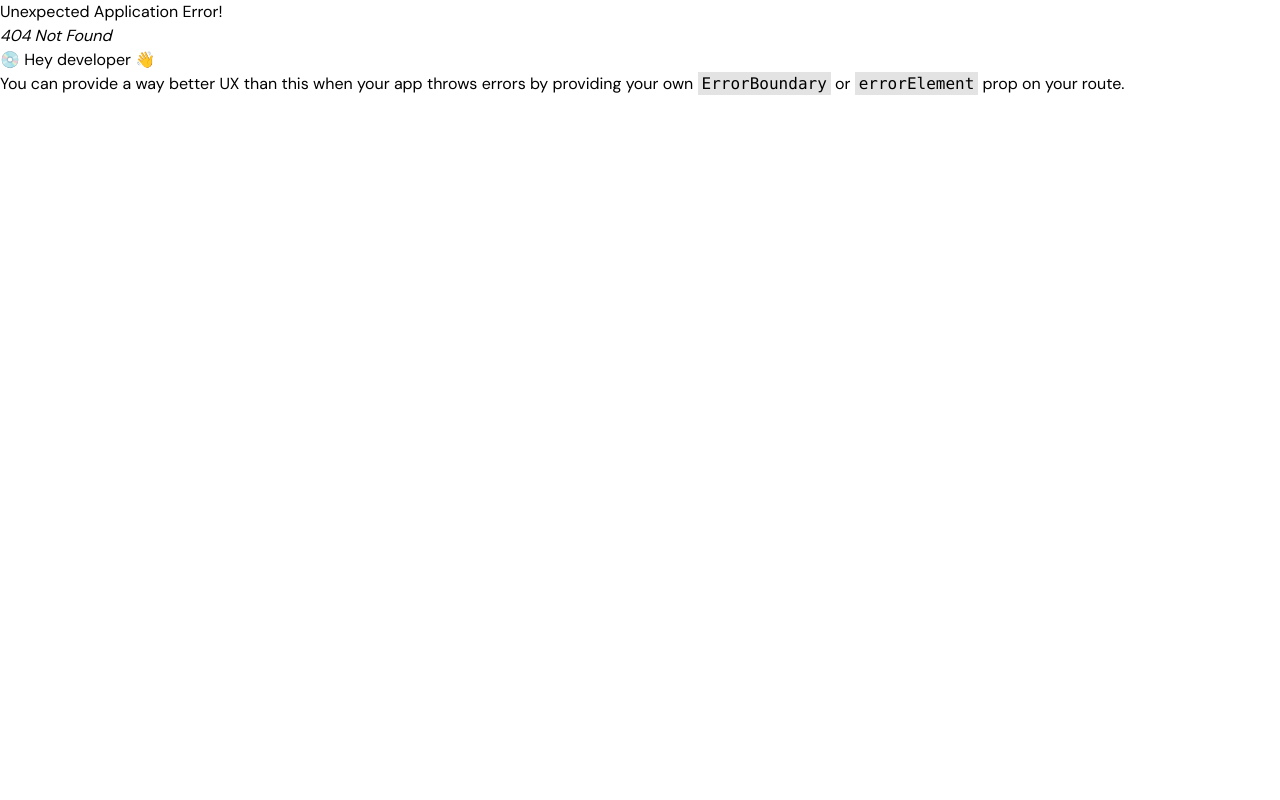
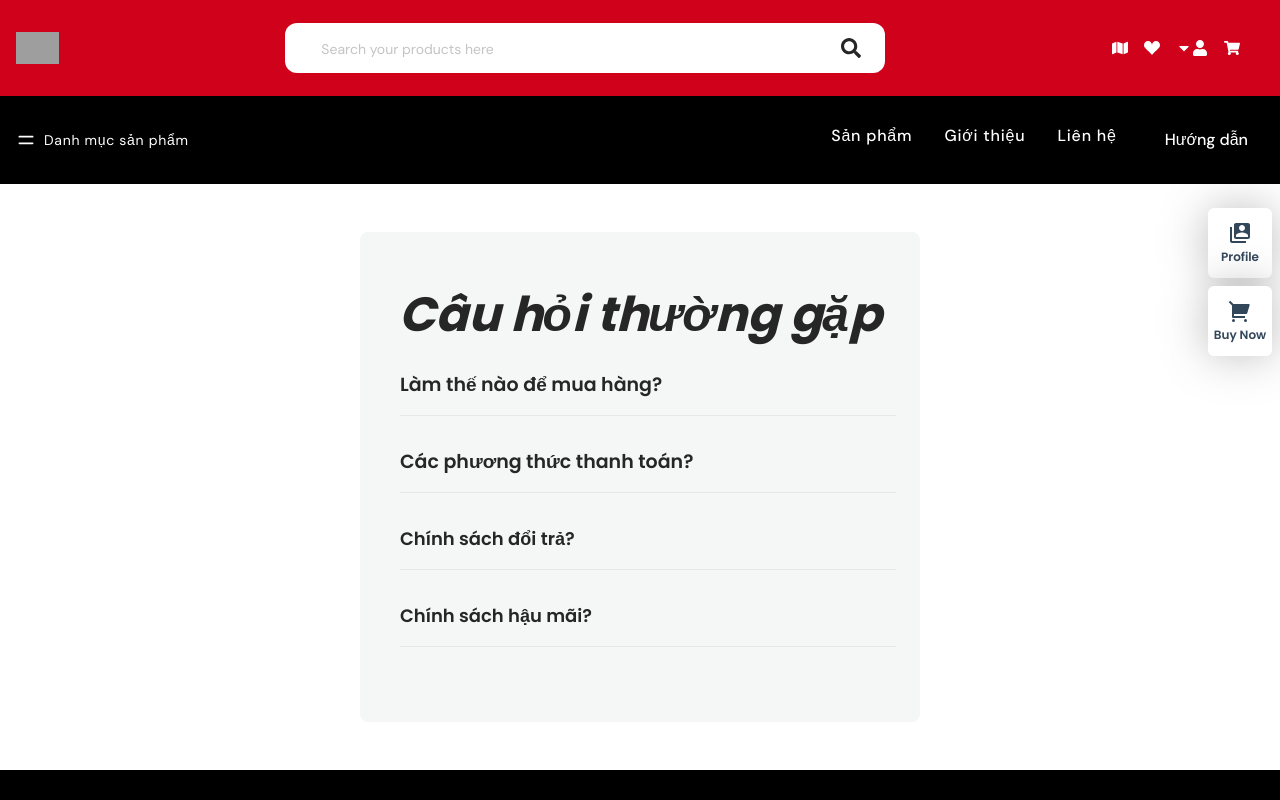
Before and after one commit to TK10-2912/Reactjs1M2, a React (Create React App) app: page /instruction in a window 1280 px wide. Before the commit this address had no page. Shown: the top 800 px of the page. Built offline with nearby package versions, Linux system fonts and the light colour scheme; grey boxes are pictures that could not be loaded.

Commit message:
thêm phần câu hỏi thường gặp

```diff
--- a/src/App.js
+++ b/src/App.js
@@ -26,6 +26,7 @@ import Shop from "./pages/Shop/Shop";
 import { ToastContainer } from "react-toastify";
 import "react-toastify/dist/ReactToastify.css";
 import { FaArrowUp } from 'react-icons/fa';
+import Instruction from "./components/home/Header/About";
 const Layout = () => {
   return (
     <div>
@@ -66,6 +67,7 @@ const router = createBrowserRouter(
         <Route path="/product/:_id" element={<ProductDetails />}></Route>
         <Route path="/cart" element={<Cart />}></Route>
         <Route path="/paymentgateway" element={<Payment />}></Route>
+        <Route path="/instruction" element={<Instruction />}></Route>
       </Route>
       <Route path="/signup" element={<SignUp />}></Route>
       <Route path="/signin" element={<SignIn />}></Route>
--- /dev/null
+++ b/src/components/home/Header/About.js
@@ -0,0 +1,51 @@
+import React, { useState, useRef, useEffect } from "react";
+import { paginationItems } from "../../../constants";
+
+const Instruction = () => {
+  const [searchQuery, setSearchQuery] = useState("");
+  const [filteredProducts, setFilteredProducts] = useState([]);
+  const [showSearchBar, setShowSearchBar] = useState(false);
+
+  const handleSearch = (e) => {
+    setSearchQuery(e.target.value);
+  };
+
+  useEffect(() => {
+    const filtered = paginationItems.filter((item) =>
+      item.productName.toLowerCase().includes(searchQuery.toLowerCase())
+    );
+    setFilteredProducts(filtered);
+  }, [searchQuery]);
+
+  return (
+  <div className="max-w-[50%] max-h-[80%] mx-auto px-10 py-12 rounded-lg" >
+    <div className="w-full h-[490px] bg-[#F5F7F7] text-primeColor hidden lg:flex flex-col justify-center px-6 text-lg font-titleFont font-semibold rounded-lg">
+      <div className="flex flex-col items-center">
+          <h2 className="text-5xl font-bold italic mb-4 ">Câu hỏi thường gặp</h2>
+          </div>
+      <div className="flex flex-col ml-4">
+          <a className="text-lg my-4 " style={{fontSize: '19px'}}>
+              Làm thế nào để mua hàng?
+          </a>
+          <hr className="mb-4"/>
+          <a className="text-lg my-4 " style={{fontSize: '19px'}}>
+              Các phương thức thanh toán?
+          </a>
+          <hr className="mb-4"/>
+      </div>
+      <div className="flex flex-col ml-4 ">
+          <a className="text-lg my-4" style={{fontSize: '18px'}}>
+              Chính sách đổi trả?
+          </a>
+          <hr className="mb-4"/>
+          <a className="text-lg my-4 " style={{fontSize: '18px'}}>
+              Chính sách hậu mãi?
+          </a>
+          <hr className="mb-4"/>
+      </div>
+    </div>
+  </div>
+);
+};
+
+export default Instruction;
--- a/src/components/home/Header/HeaderBottom.js
+++ b/src/components/home/Header/HeaderBottom.js
@@ -80,16 +80,18 @@ const HeaderBottom = () => {
         <div id="mega-menu-full-image" class="items-center justify-between hidden w-full md:flex md:w-auto md:order-1">
           <ul class="flex flex-col mt-4 font-medium md:flex-row md:mt-0 md:space-x-8 rtl:space-x-reverse">
             <li>
+              <a href="#" class="block py-2 px-3 text-white border-b border-gray-100 hover:bg-gray-50 hover:text-blue-700 md:hover:bg-transparent md:border-0 md:hover:text-blue-700 md:p-0 dark:text-white md:dark:hover:text-blue-500 dark:hover:bg-gray-700 dark:hover:text-blue-500 md:dark:hover:bg-transparent dark:border-gray-700 whitespace-nowrap tracking-wider" aria-current="page">Sản phẩm</a>
+            </li>
+            <li>
               <a href="#" class="block py-2 px-3 text-white border-b border-gray-100 hover:bg-gray-50 hover:text-blue-700 md:hover:bg-transparent md:border-0 md:hover:text-blue-700 md:p-0 dark:text-white md:dark:hover:text-blue-500 dark:hover:bg-gray-700 dark:hover:text-blue-500 md:dark:hover:bg-transparent dark:border-gray-700 whitespace-nowrap tracking-wider" aria-current="page">Giới thiệu</a>
             </li>
             <li>
               <a href="#" class="block py-2 px-3 text-white border-b border-gray-100 hover:bg-gray-50 hover:text-blue-700 md:hover:bg-transparent md:border-0 md:hover:text-blue-700 md:p-0 dark:text-white md:dark:hover:text-blue-500 dark:hover:bg-gray-700 dark:hover:text-blue-500 md:dark:hover:bg-transparent dark:border-gray-700 whitespace-nowrap tracking-wider" aria-current="page">Liên hệ</a>
             </li>
-            <li>
-              <a href="#" class="block py-2 px-3 text-white border-b border-gray-100 hover:bg-gray-50 hover:text-blue-700 md:hover:bg-transparent md:border-0 md:hover:text-blue-700 md:p-0 dark:text-white md:dark:hover:text-blue-500 dark:hover:bg-gray-700 dark:hover:text-blue-500 md:dark:hover:bg-transparent dark:border-gray-700 whitespace-nowrap tracking-wider" aria-current="page">Chính sách bảo hành</a>
-            </li>
-            <li>
-              <a href="#" class="block py-2 px-3 text-white border-b border-gray-100 hover:bg-gray-50 hover:text-blue-700 md:hover:bg-transparent md:border-0 md:hover:text-blue-700 md:p-0 dark:text-white md:dark:hover:text-blue-500 dark:hover:bg-gray-700 dark:hover:text-blue-500 md:dark:hover:bg-transparent dark:border-gray-700 whitespace-nowrap tracking-wider" aria-current="page">Hướng dẫn</a>
+            <li className="text-white px-4 py-1 ">
+              <Link to={"/instruction"}>
+                Hướng dẫn
+              </Link>
             </li>
           </ul>
         </div>
--- a/src/pages/Cart/Cart.js
+++ b/src/pages/Cart/Cart.js
@@ -37,7 +37,7 @@ const Cart = () => {
       {products.length > 0 ? (
         <Row>
           <Col span={16}>
-            <div className="w-full h-20 bg-[#F5F7F7] text-primeColor hidden lgl:grid grid-cols-5 place-content-center px-6 text-lg font-titleFont font-semibold">
+            <div className=" w-full h-20 bg-[#F5F7F7] text-primeColor hidden lgl:grid grid-cols-5 place-content-center px-6 text-lg font-titleFont font-semibold">
               <h2 className="col-span-2">Sản phẩm</h2>
               <h2>Price</h2>
               <h2>Quantity</h2>
```
